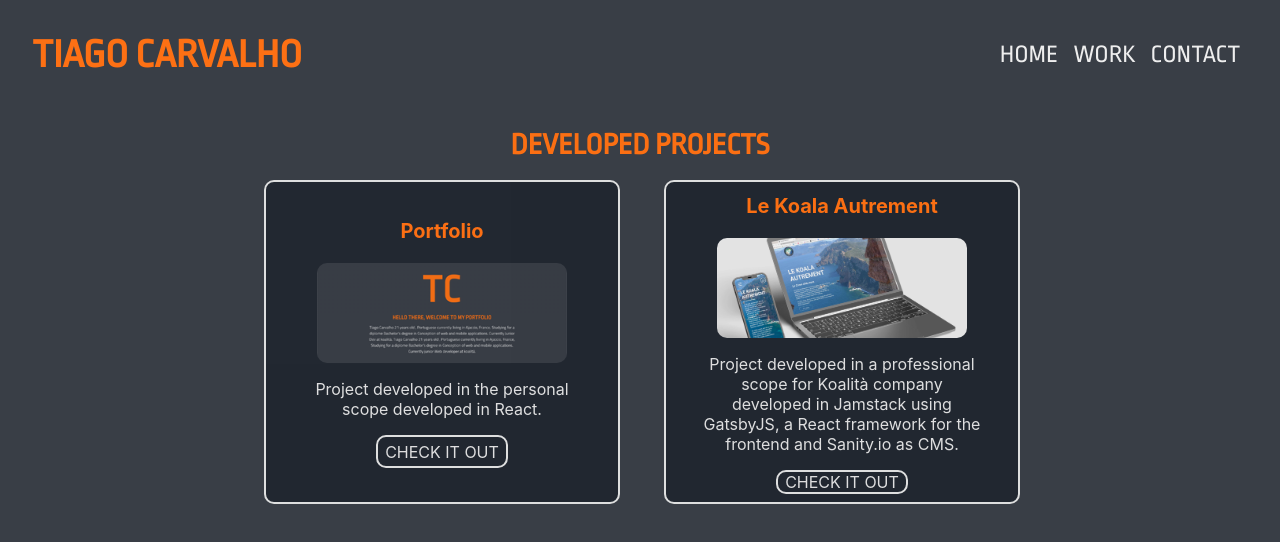
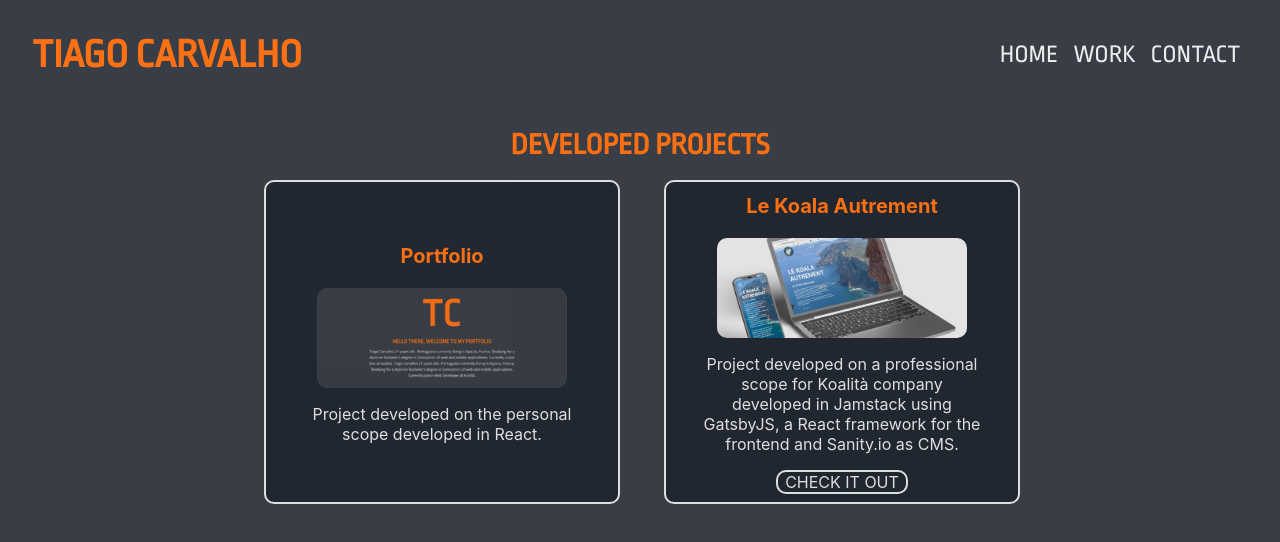
Before and after one commit to tiago-carvalhodev/portfolio, a React (Create React App) app: page /work in a window 1280 px wide. Shown: the top 542 px of the page. Built offline with nearby package versions, Linux system fonts and the light colour scheme.

Commit message:
Meta image

```diff
--- a/public/index.html
+++ b/public/index.html
@@ -9,7 +9,7 @@
       name="description"
       content="Tiago Carvalho's Portfolio - Junior Web Developer"
     />
-    <link rel="apple-touch-icon" href="%PUBLIC_URL%/logo192.png" />
+    <meta property="og:image" href="%PUBLIC_URL%/icon.png" />
     <!--
       manifest.json provides metadata used when your web app is installed on a
       user's mobile device or desktop. See https://developers.google.com/web/fundamentals/web-app-manifest/
--- a/src/components/Portfolio/portfolio.js
+++ b/src/components/Portfolio/portfolio.js
@@ -11,13 +11,12 @@ const Portfolio = () => {
         <div data-project>
           <h3> Portfolio </h3>
           <img src={icon} width="300" height="150" alt="Screen from the project" />
-          <p> Project developed in the personal scope developed in React. </p>
-          <a data-btnS> Check it out </a>
+          <p> Project developed on the personal scope developed in React. </p>
         </div>
         <div data-project>
           <h3> Le Koala Autrement </h3>
           <img src={lka} width="300" height="150" alt="Screen from the project" />
-          <p> Project developed in a professional scope for Koalità company developed in Jamstack using GatsbyJS, a React framework for the frontend and Sanity.io as CMS. </p>
+          <p> Project developed on a professional scope for Koalità company developed in Jamstack using GatsbyJS, a React framework for the frontend and Sanity.io as CMS. </p>
           <a href="https://lekoalaautrement.corsica" target="_blank" data-btnS> Check it out </a>
         </div>
       </div>
```
Also changed, not shown: public/manifest.json.
